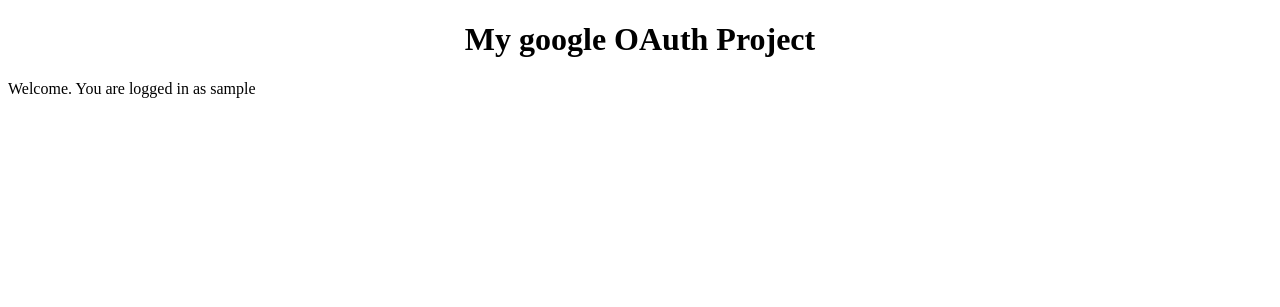
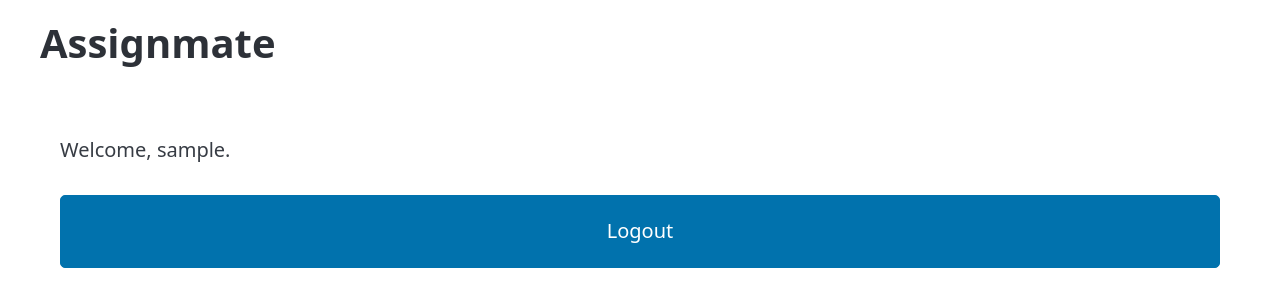
Before and after one commit to CS222-UIUC/main-project-assignmate, a Django app: page / in a window 1280 px wide. Shown: the top 307 px of the page. Run offline with Django 5.2, Linux system fonts and the light colour scheme; the visitor is signed in with stand-in values (Sample User, id 1); some libraries are stand-ins or nearby versions.

Commit message:
removed frontend, styled homepage with pico and integrated alpine

```diff
--- a/backend/app1/templates/index.html
+++ b/backend/app1/templates/index.html
@@ -4,14 +4,37 @@
 <head>
     <meta charset="UTF-8">
     <meta name="viewport" content="width=device-width, initial-scale=1.0">
-    <title>Document</title>
+    <link
+        rel="stylesheet"
+        href="https://cdn.jsdelivr.net/npm/@picocss/pico@2/css/pico.min.css"
+    >
+    <script defer src="https://cdn.jsdelivr.net/npm/alpinejs@3.14.3/dist/cdn.min.js"></script>
+    <style>
+        :root {
+            --pico-margin: 1rem;
+            --pico-typography-spacing-vertical: 1.5rem;
+            --pico-form-element-spacing-vertical: 1rem;
+            --pico-form-element-spacing-horizontal: 1.25rem;
+        }
+    </style>
+    <title>Assignmate</title>
 </head>
-<body>
-    <h1 style="text-align: center;"> My google OAuth Project </h1>
-    {% if user.is_authenticated %}
-    <p>Welcome. You are logged in as {{user.username}} </p>
-    {% else %}
-    <a href="{% provider_login_url 'google' %}">Login with Google</a>
-    {% endif %}
+<body class="container">
+    <header>
+        <h1>Assignmate</h1>
+    </header>
+    <main class="container-fluid">
+        {% if user.is_authenticated %}
+        <p>Welcome, {{user.username}}.</p>
+        <form action="/logout" method="post">
+            {% csrf_token %}
+            <input type="submit" value="Logout"></input>
+        </form>
+        {% else %}
+        <form action="{% provider_login_url 'google' %}">
+            <input type="submit" value="Login with Google"></button>
+        </form>
+        {% endif %}
+    </main>
 </body>
 </html>
```
